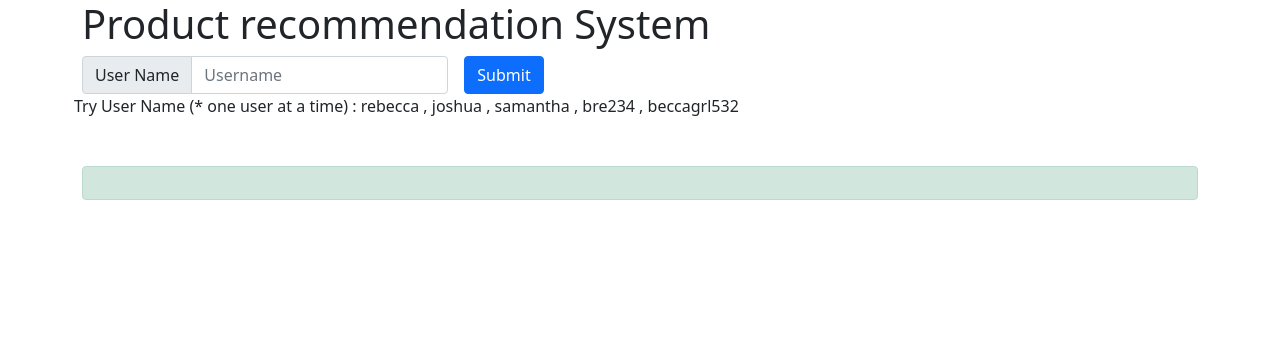
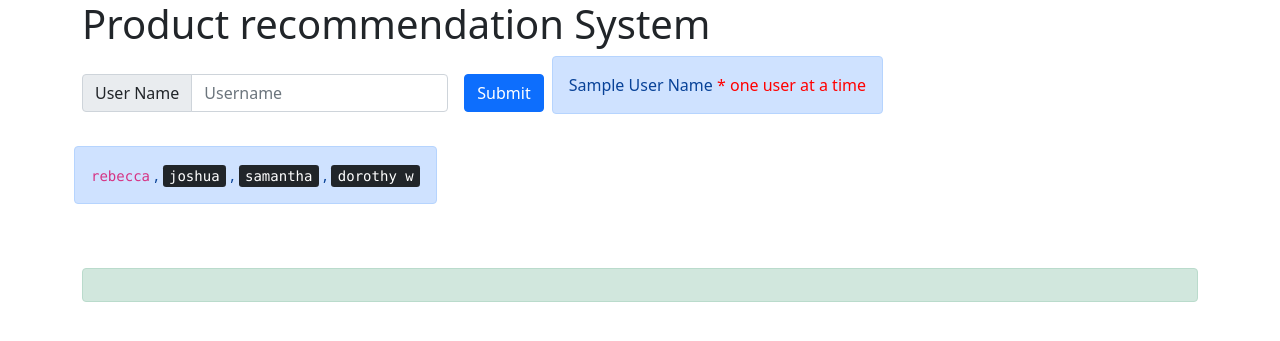
Before and after one commit to vamshi354/sentiment_based_product_recommendation_system, a Flask app: page / in a window 1280 px wide. Shown: the top 341 px of the page. Run offline with Flask 2, Linux system fonts and the light colour scheme; parts of the project's set-up code (start-up, migrations or seed data) failed here and were passed over.

Commit message:
Html changes for sample users

```diff
--- a/templates/index.html
+++ b/templates/index.html
@@ -26,7 +26,13 @@
           <div class="col-12">
             <button type="submit" value="recommend" class="btn btn-primary">Submit</button>
           </div>
-          Try User Name (* one user at a time) : rebecca , joshua , samantha , bre234 , beccagrl532
+          <div class="alert alert-primary" role="alert">
+            Sample User Name <span style="color:red;">* one user at a time</span>
+          </div>
+          <div class="alert alert-primary" role="alert">
+            <code>rebecca</code> , <kbd>joshua</kbd> , <kbd>samantha</kbd> , <kbd>dorothy w</kbd>
+          </div>
+
         </form>
       </div>
     </div>
```
